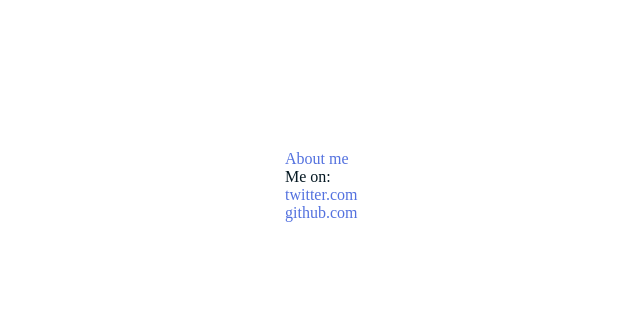
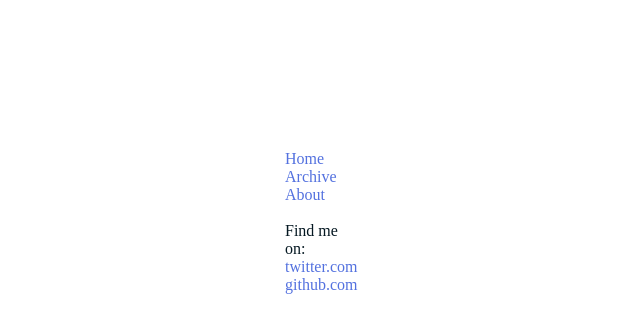
Before and after one commit to mrtazz/mrtazz.github.com, a Jekyll site: the page built from index.html, in a window 1280 px wide. Shown: the top 333 px of the page, without its empty margins (515-1155 px from the left). Built offline with Jekyll 4.4.1, drawn with Linux system fonts in a browser that asks for light colours; Markdown is read by kramdown in place of the engine named in the settings.

Commit message:
add home and archive in navigation add div wrapper for content

```diff
--- a/_layouts/default.html
+++ b/_layouts/default.html
@@ -9,17 +9,22 @@
     <body>
         <div id="links" class="menu">
             <ul class="nobullet">
-                <li><a href="about.html">About me</a></li>
-                <li>Me on:</li>
+                <li><a href="/index.html">Home</a></li>
+                <li><a href="/archive.html">Archive</a></li>
+                <li><a href="/about.html">About</a></li>
+                <li><br></li>
+                <li>Find me on:</li>
                 <li><a href="http://twitter.com/mrtazz">twitter.com</a></li>
                 <li><a href="http://github.com/mrtazz">github.com</a></li>
             </ul>
         </div>
-        <div id="header">
-            <h1> {{ page.title }}</h1>
-        </div>
-        <div id="content">
-            {{ content }}
+        <div id="wrapper">
+            <div id="header">
+                <h1> {{ site.headline }}</h1>
+            </div>
+            <div id="content">
+                {{ content }}
+            </div>
         </div>
     </body>
 </html>
```
